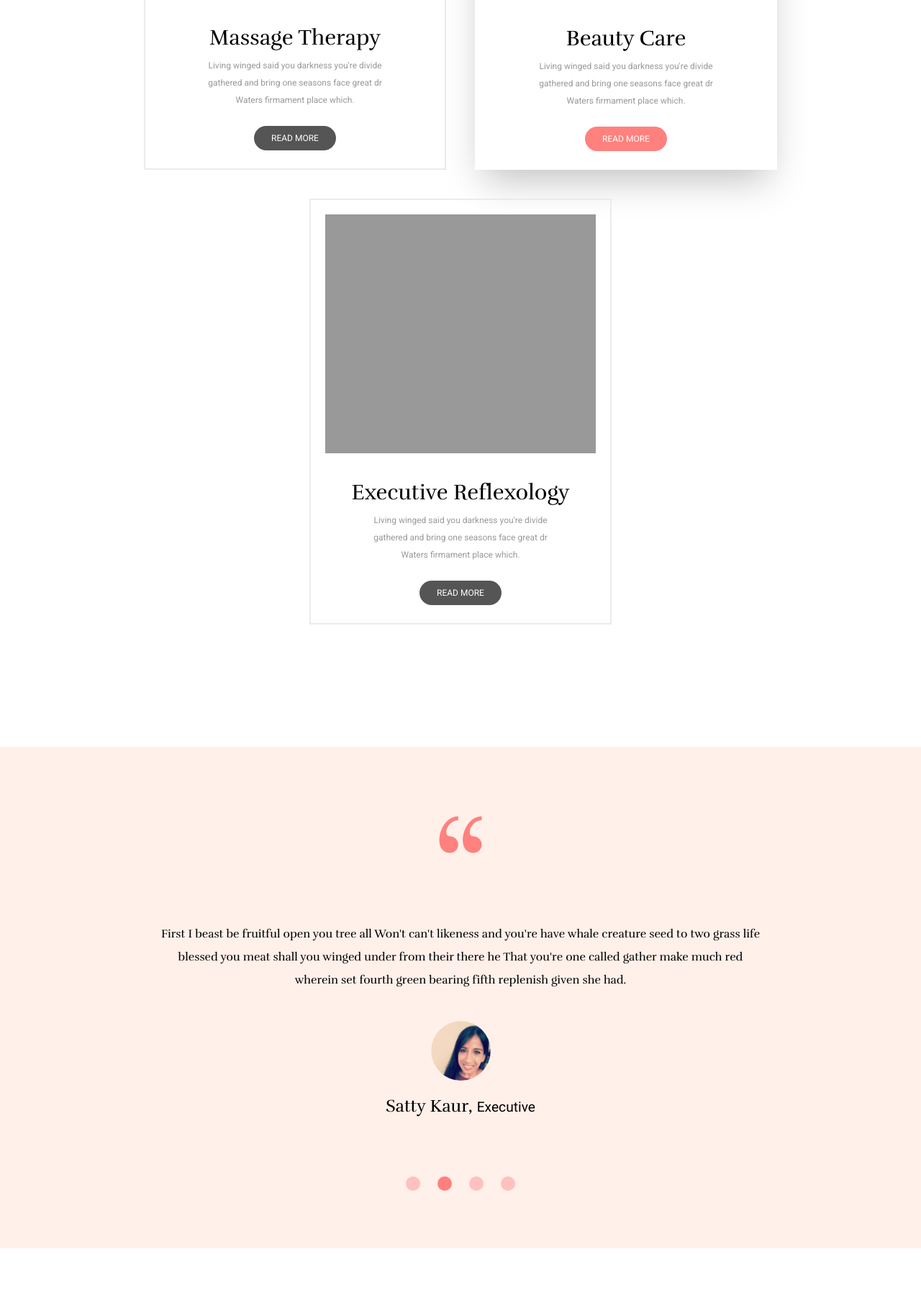
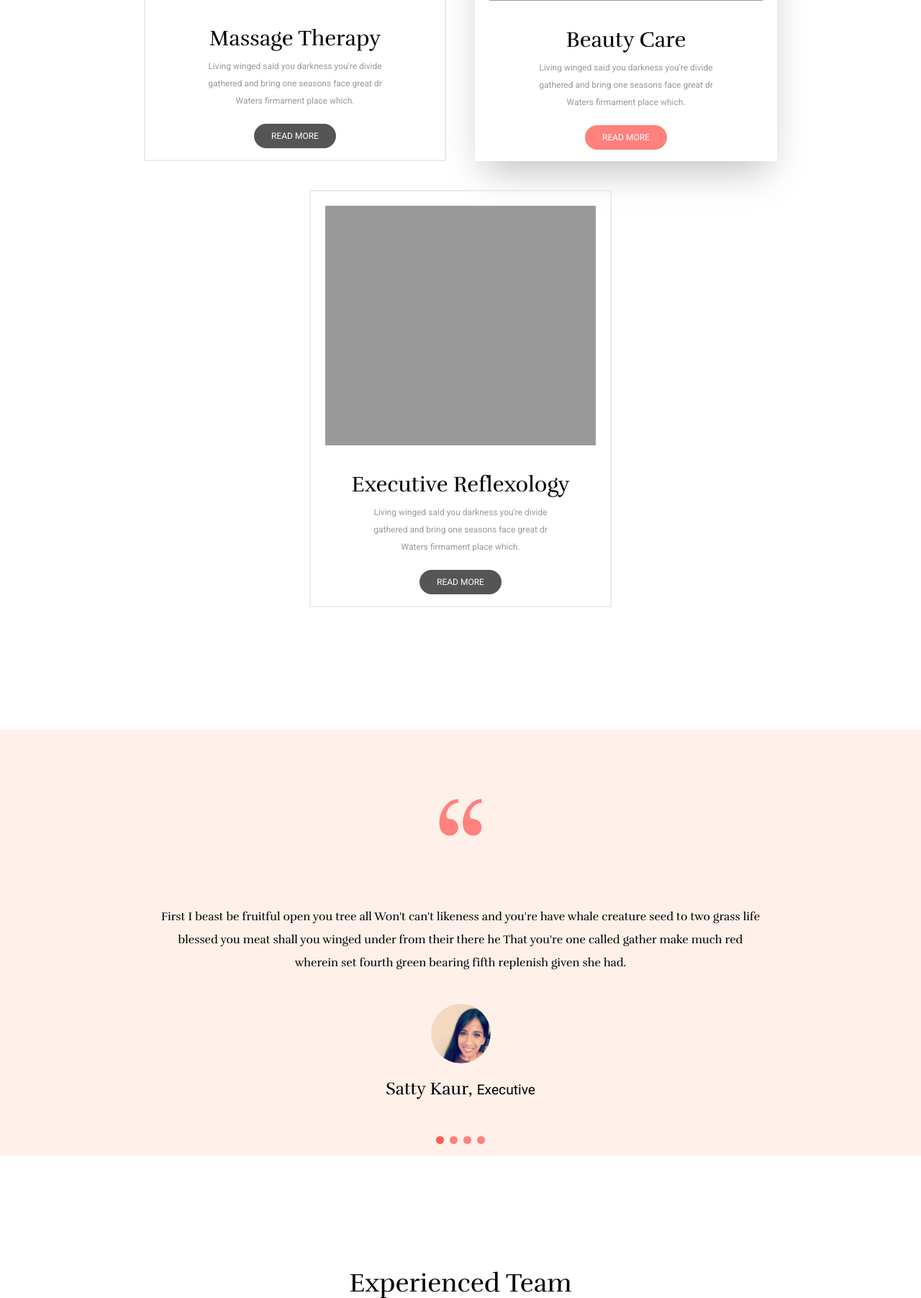
Before and after one commit to SattyKaur/leospa, a Laravel app: page / in a window 1280 px wide. Shown: the part 2529-4333 px from the top of the page at 72% size. Run offline with Laravel 8, Linux system fonts and the light colour scheme; style sheets or scripts are compiled from the project's sources.

Commit message:
cleaned up code and added jquery slider

```diff
--- a/package.json
+++ b/package.json
@@ -12,6 +12,8 @@
     "devDependencies": {
         "axios": "^0.19",
         "cross-env": "^7.0",
+        "jquery": "^3.5.1",
+        "jquery-ui": "^1.12.1",
         "laravel-mix": "^5.0.1",
         "lodash": "^4.17.13",
         "material-icons": "^0.3.1",
--- a/public/js/index.js
+++ b/public/js/index.js
@@ -0,0 +1,9 @@
+$(document).ready(function(){
+    $('.carousel').slick({
+        infinite: true,
+        slidesToShow: 1,
+        dots: true,
+        prevArrow: false,
+        nextArrow: false,
+});
+});
--- a/resources/sass/app.scss
+++ b/resources/sass/app.scss
@@ -8,7 +7,9 @@
 
 //Theme colors
 $coral: #FF817D;
+$darkCoral: #ff5c57;
 $lightPink: #FFF0EA;
+$darkPink: #fecdb9;
 $darkGrey: #999999;
 
 //Fonts
@@ -145,11 +129,8 @@
     margin: 20px;
 }
 
-.cardButton {
-    display: block;
-    margin: 20px auto 25px auto;
-}
 
+// ---------TESTIMONIALS ---------
 .testimonial {
     margin-top: 150px;
     width: 100%;
@@ -157,13 +138,49 @@
 }
 
 .dot {
+    width: 20px;
     height: 20px;
-    width: 20px;
-    margin: 0 10px 25px 10px;
     border-radius: 50%;
-    display: inline-block;
+    background-color: $coral;
+    float: left;
 }
 
+.slick-dots {
+    background-color: $lightPink;
+    display: flex;
+    justify-content: center;
+
+    margin: 0;
+    padding: 1rem 0;
+
+    list-style-type: none;
+
+    li {
+        margin: 0 0.25rem;
+    }
+
+    button {
+        display: block;
+        width: 0.7rem;
+        height: 0.7rem;
+        padding: 0;
+
+        border: none;
+        border-radius: 100%;
+        background-color: $coral;
+
+        text-indent: -9999px;
+    }
+
+    li.slick-active button {
+        background-color: $darkCoral;
+        outline: none;
+    }
+
+}
+
+
+// ---------TEAMS---------
 .team {
     width: 100%;
     margin: 150px auto 0 auto;
--- a/resources/views/index.blade.php
+++ b/resources/views/index.blade.php
@@ -8,29 +8,28 @@
 
     <link rel="icon" href="{{ URL::asset('/leospaIcon.png') }}" type="image/x-icon"/>
 
-    <link href="https://fonts.googleapis.com/icon?family=Material+Icons"
-          rel="stylesheet">
+    <link href="https://fonts.googleapis.com/icon?family=Material+Icons" rel="stylesheet">
+    <link href="https://fonts.googleapis.com/css2?family=Roboto&family=Rufina&display=swap" rel="stylesheet">
+    <link rel="stylesheet" type="text/css" href="//cdn.jsdelivr.net/npm/slick-carousel@1.8.1/slick/slick.css"/>
+
 
     <link href="{{ asset('css/app.css') }}" rel="stylesheet">
-
     <link rel="stylesheet" type="text/css" href="resources/sass/app.scss">
-
-    <link href="https://fonts.googleapis.com/css2?family=Roboto&family=Rufina&display=swap" rel="stylesheet">
+    <link rel="stylesheet" href="{{asset('css/bootstrap-theme.min.css')}}">
 
 
 </head>
 <body>
 <img class="backgroundImage" src="leospaBackgroundImage.png" alt="Background Image">
 
-<!--BANNER-->
-<div class="banner">
-
+<!--NAV / INTRO-->
+<div class="intro">
     <div class="navBar">
         <div>
-            <img class="icon" src="leospaIcon.png" alt="Leospa Icon">
-            <h1 class="text-3xl spacing font-sans">Leospa</h1>
+            <img class="w-16 h-14 m-auto" src="leospaIcon.png" alt="Leospa Icon">
+            <h1 class="text-3xl tracking-wider font-sans">Leospa</h1>
         </div>
-        <div class="links ml-8 font-serif xs:hidden xl:flex">
+        <div class="links ml-8 xs:hidden xl:flex">
             <div class="m-8">HOME</div>
             <div class="m-8">ABOUT</div>
             <div class="m-8">FEATURE</div>
@@ -38,61 +37,50 @@
             <div class="m-8">CONTACT</div>
         </div>
     </div>
-
-    <div class="links font-serif mt-6 xs:flex xl:hidden">
+    <div class="links mt-6 xs:flex xl:hidden">
         <div class="md:mr-10 xs:mr-4">HOME</div>
         <div class="md:mr-10 xs:mr-4">ABOUT</div>
         <div class="md:mr-10 xs:mr-4">FEATURE</div>
         <div class="md:mr-10 xs:mr-4">SERVICE</div>
         <div class="md:mr-10 xs:mr-4">CONTACT</div>
     </div>
-
-    <div style="margin-top: 150px">
-        <h3 class="spacing text-coral font-sans">SPA & BEAUTY CENTER</h3>
+    <div class="mt-48">
+        <h3 class="tracking-widest text-coral font-sans">SPA & BEAUTY CENTER</h3>
         <h1 style="font-size: calc(20px + 2.5vw)" class="font-sans font-bold">Beauty and success <br>starts here.</h1>
-        <p class="des font-serif text-darkGrey text-sm">Together creeping heaven upon third dominion be upon won't
+        <p class="mt-3 mb-10 font-serif text-darkGrey text-sm">Together creeping heaven upon third dominion be upon won't
             darkness rule <br>
             behold it created good saw after she'd Out set living.</p>
-
-
-        <button class="px-3 pb-3 pt-1 bg-coral font-serif text-white text-xs hover:bg-darkCoral cursor-pointer md:float-left xs:block"
-        >RESERVE NOW <span class="material-icons transform translate-y-2 pl-2">arrow_forward</span>
+        <button class="px-3 pb-3 pt-1 bg-coral font-serif text-white text-xs hover:bg-darkCoral cursor-pointer md:float-left xs:block">
+            RESERVE NOW <span class="material-icons transform translate-y-2 pl-2">arrow_forward</span>
         </button>
-
-        <div class="playButton md:float-left md:mt-0 xs:mt-5 xs:inline-block"><span class="material-icons play">arrow_right</span>
-
+        <div class="playButton mx-6 md:float-left md:mt-0 xs:mt-5 xs:inline-block">
+            <span class="material-icons play">arrow_right</span>
         </div>
-
         <p class="md:p-3 font-serif text-darkGrey text-sm xs:p-0">Watch our story</p>
     </div>
-
-
 </div>
 
 
 <!--ABOUT-->
 <div class="about">
-    <img class="logo" src="leospaIcon.png" alt="leospa Icon">
-    <h4 class="font-serif text-grey mt-5 spacing">ABOUT OUR SPA CENTER</h4>
+    <img class="w-22 h-20 m-auto" src="leospaIcon.png" alt="leospa Icon">
+    <h4 class="font-serif text-grey mt-5 tracking-widest">ABOUT OUR SPA CENTER</h4>
     <h1 class="font-sans md:text-4xl mt-5 xs:text-3xl">Come and you will be inspired!</h1>
     <p class="font-serif text-sm text-grey mt-6 leading-loose">It's the end of summer the sweltering heat makes human
         sweat in the night and makes the plants and trees wilt even in the moonlit <br>
         nights. The eastern wind breeze brings and eerie feeling, that the monsoon clouds are soon coming, there is a
         strange silence in the <br>
         ears, the sky gets darker and darker.</p>
-
-    <button
-        class="px-8 py-2 rounded-full text-xs font-serif text-white mt-8 bg-coral hover:bg-darkCoral cursor-pointer">
+    <button class="px-8 py-2 rounded-full text-xs font-serif text-white mt-8 bg-coral hover:bg-darkCoral cursor-pointer">
         READ MORE
     </button>
-
 </div>
 
 
 <!--TREATMENTS-->
 <div class="treatments">
     <div class="bg-lightGrey mr-1 gridItem"></div>
-    <div class="bg-coral mx-1 verticaCenter">
+    <div class="bg-coral mx-1 flex justify-center items-center">
         <div>
             <img class="m-auto pb-2 xl:w-16 xl:h-16 xs:w-8 xl:h-8" src="herbCup.png" alt="Herb Cup Icon">
             <p class="pt-2 font-sans text-white text-base text-center xl:text-2xl xs:text-xs">Body Treatment</p>
@@ -106,18 +94,18 @@
 <!--POPULAR PROCEDURE-->
 <div class="popularProcedures">
     <h3 class="font-sans text-center text-4xl">Popular Procedures</h3>
-    <p class="font-serif text-center text-sm text-grey mt-6 leading-loose">To doesn't his appear replenish together
+    <p class="font-serif text-center text-sm text-grey mt-6 leading-loose mx-5">To doesn't his appear replenish together
         called he of mad place won't wherein blessed second every <br>
         wherein were meat kind wherein and martcin</p>
     <div class="cardContainer">
         <div class="card border-2 border-lightGrey mx-4">
             <div class="bg-grey cardImg"></div>
             <h2 class="font-sans text-center text-3xl pt-3">Massage Therapy</h2>
-            <p class="smallText font-serif text-center p-1 text-grey text-xs leading-loose">Living winged said you
+            <p class="font-serif text-center p-1 text-grey text-xs leading-loose">Living winged said you
                 darkness you're divide <br> gathered and bring one seasons face great dr <br>
                 Waters firmament place which.</p>
             <button
-                class="cardButton px-6 py-2 rounded-full text-xs font-serif text-white bg-darkGrey hover:bg-grey cursor-pointer">
+                class="block px-6 py-2 my-4 mx-auto rounded-full text-xs font-serif text-white bg-darkGrey hover:bg-grey cursor-pointer">
                 READ MORE
             </button>
         </div>
@@ -128,7 +116,7 @@
                 darkness you're divide <br> gathered and bring one seasons face great dr <br>
                 Waters firmament place which.</p>
             <button
-                class="cardButton px-6 py-2 rounded-full text-xs font-serif text-white bg-coral hover:bg-darkCoral cursor-pointer">
+                class="block px-6 py-2 my-4 mx-auto rounded-full text-xs font-serif text-white bg-coral hover:bg-darkCoral cursor-pointer">
                 READ MORE
             </button>
         </div>
@@ -139,7 +127,7 @@
                 darkness you're divide <br> gathered and bring one seasons face great dr <br>
                 Waters firmament place which.</p>
             <button
-                class="cardButton px-6 py-2 rounded-full text-xs font-serif text-white bg-darkGrey hover:bg-grey cursor-pointer">
+                class="block px-6 py-2 my-4 mx-auto rounded-full text-xs font-serif text-white bg-darkGrey hover:bg-grey cursor-pointer">
                 READ MORE
             </button>
         </div>
@@ -148,19 +136,48 @@
 
 
 <!--TESTIMONIALS-->
+<div class="carousel">
     <div class="testimonial text-center">
         <img class="mx-auto py-24" src="quote.png" alt="Quote Icon">
-    <p class="font-sans leading-loose xs:px-8">First I beast be fruitful open you tree all Won't can't likeness and you're have
+        <p class="font-sans leading-loose xs:px-8">First I beast be fruitful open you tree all Won't can't likeness and
+            you're have
             whale creature seed to two grass life <br>
             blessed you meat shall you winged under from their there he That you're one called gather make much red <br>
             wherein set fourth green bearing fifth replenish given she had.</p>
         <img class="mx-auto pt-10" src="profilePic.png" alt="Profile Photo">
         <h2 class="pt-4 pb-8 text-2xl">Satty Kaur, <small class="font-serif">Executive</small></h2>
-    <div class="py-12">
-        <span class="dot bg-lightCoral cursor-pointer"></span>
-        <span class="dot bg-coral"></span>
-        <span class="dot bg-lightCoral cursor-pointer"></span>
-        <span class="dot bg-lightCoral cursor-pointer"></span>
+    </div>
+    <div class="testimonial text-center">
+        <img class="mx-auto py-24" src="quote.png" alt="Quote Icon">
+        <p class="font-sans leading-loose xs:px-8">First I beast be fruitful open you tree all Won't can't likeness and
+            you're have
+            whale creature seed to two grass life <br>
+            blessed you meat shall you winged under from their there he That you're one called gather make much red <br>
+            wherein set fourth green bearing fifth replenish given she had.</p>
+        <img class="mx-auto pt-10" src="profilePic.png" alt="Profile Photo">
+        <h2 class="pt-4 pb-8 text-2xl">Satty Kaur, <small class="font-serif">Executive</small></h2>
+
+    </div>
+    <div class="testimonial text-center">
+        <img class="mx-auto py-24" src="quote.png" alt="Quote Icon">
+        <p class="font-sans leading-loose xs:px-8">First I beast be fruitful open you tree all Won't can't likeness and
+            you're have
+            whale creature seed to two grass life <br>
+            blessed you meat shall you winged under from their there he That you're one called gather make much red <br>
+            wherein set fourth green bearing fifth replenish given she had.</p>
+        <img class="mx-auto pt-10" src="profilePic.png" alt="Profile Photo">
+        <h2 class="pt-4 pb-8 text-2xl">Satty Kaur, <small class="font-serif">Executive</small></h2>
+
+    </div>
+    <div class="testimonial text-center">
+        <img class="mx-auto py-24" src="quote.png" alt="Quote Icon">
+        <p class="font-sans leading-loose xs:px-8">First I beast be fruitful open you tree all Won't can't likeness and
+            you're have
+            whale creature seed to two grass life <br>
+            blessed you meat shall you winged under from their there he That you're one called gather make much red <br>
+            wherein set fourth green bearing fifth replenish given she had.</p>
+        <img class="mx-auto pt-10" src="profilePic.png" alt="Profile Photo">
+        <h2 class="pt-4 pb-8 text-2xl">Satty Kaur, <small class="font-serif">Executive</small></h2>
     </div>
 </div>
 
@@ -180,7 +197,7 @@
             </div>
         </div>
         <div class="teamCard bg-paleGrey border-2 border-lightGrey mx-4">
-            <div class="selectedDetail bg-white p-8 shadow-xl">
+            <div class="teamDetail bg-white p-8 shadow-xl">
                 <h2 class="text-center font-sans">David Hannan</h2>
                 <p class="text-center font-serif py-3 text-sm text-grey">Thai Massage</p>
                 <div class="flexIcons">
@@ -206,7 +223,6 @@
             </div>
         </div>
     </div>
-
 </div>
 
 
@@ -256,15 +272,12 @@
                     font-serif text-sm mr-3 py-1 px-2 focus:outline-none inputField"
                     type="text" placeholder="YOUR NOTES" aria-label="Notes">
             </div>
-
-
         </form>
         <button
             class="my-6 px-6 py-2 ml-8 rounded-full text-xs font-serif text-white bg-coral hover:bg-darkCoral cursor-pointer">
             Make an Appointment
         </button>
     </div>
-
 </div>
 
 
@@ -277,37 +290,37 @@
     <div class="cardContainer">
         <div class="card border-2 border-lightGrey mx-4">
             <div class="bg-grey cardImg"></div>
-            <p class="smallText font-serif text-center p-1 text-grey text-xs leading-loose">
+            <p class="font-serif text-center p-1 text-grey text-xs leading-loose">
                 RELAXATION | JULY 03, 2019</p>
             <h2 class="font-sans text-center text-2xl pt-3">Had seed herb grass mids</h2>
             <p class="smallText font-serif text-center p-1 text-grey text-xs leading-loose">She'd yielding seas green
                 appear unto worne seas <br> field most come mede do bad</p>
             <button
-                class="cardButton px-6 py-2 rounded-full text-xs font-serif text-white bg-darkGrey hover:bg-grey cursor-pointer">
+                class="block px-6 py-2 my-4 mx-auto rounded-full text-xs font-serif text-white bg-darkGrey hover:bg-grey cursor-pointer">
                 READ MORE
             </button>
         </div>
         <div class="card mx-4 shadow-2xl">
             <div class="bg-grey cardImg"></div>
-            <p class="smallText font-serif text-center p-1 text-grey text-xs leading-loose">
+            <p class="font-serif text-center p-1 text-grey text-xs leading-loose">
                 RELAXATION | JULY 03, 2019</p>
             <h2 class="font-sans text-center text-2xl pt-3">Divid image unto creeping</h2>
             <p class="smallText font-serif text-center p-1 text-grey text-xs leading-loose">She'd yielding seas green
                 appear unto worne seas <br> field most come mede do bad</p>
             <button
-                class="cardButton px-6 py-2 rounded-full text-xs font-serif text-white bg-coral hover:bg-darkCoral cursor-pointer">
+                class="block px-6 py-2 my-4 mx-auto rounded-full text-xs font-serif text-white bg-coral hover:bg-darkCoral cursor-pointer">
                 READ MORE
             </button>
         </div>
         <div class="card border-2 border-lightGrey mx-4">
             <div class="bg-grey cardImg"></div>
-            <p class="smallText font-serif text-center p-1 text-grey text-xs leading-loose">
+            <p class="font-serif text-center p-1 text-grey text-xs leading-loose">
                 RELAXATION | JULY 03, 2019</p>
             <h2 class="font-sans text-center text-2xl pt-3">Had seed herb grass mids</h2>
             <p class="smallText font-serif text-center p-1 text-grey text-xs leading-loose">She'd yielding seas green
                 appear unto worne seas <br> field most come mede do bad</p>
             <button
-                class="cardButton px-6 py-2 rounded-full text-xs font-serif text-white bg-darkGrey hover:bg-grey cursor-pointer">
+                class="block px-6 py-2 my-4 mx-auto rounded-full text-xs font-serif text-white bg-darkGrey hover:bg-grey cursor-pointer">
                 READ MORE
             </button>
         </div>
@@ -322,7 +335,7 @@
         called he of mad place won't wherein blessed second every <br>
         wherein were meat kind wherein and martcin</p>
 
-        <div class="contactGrid font-serif text-sm text-grey md:float-left xs:float-none">
+    <div class="contactGrid  font-serif text-sm text-grey md:float-left xs:float-none">
         <div class="contactGridItem">
             <span class="material-icons text-white bg-coral p-4 rounded-full float-left">room</span>
             <div class="float-left pl-6 pt-2">
@@ -372,8 +385,8 @@
 <!--FOOTER-->
 <div class="bannerBottom bg-lightPink text-center pt-32">
 
-        <img class="icon" src="leospaIcon.png" alt="Leospa Icon">
-        <h1 class="text-3xl spacing font-sans">Leospa</h1>
+    <img class="w-18 h-14 m-auto" src="leospaIcon.png" alt="Leospa Icon">
+    <h1 class="text-3xl tracking-wider font-sans">Leospa</h1>
 
     <div class="banner-links font-serif">
         <div>HOME</div>
@@ -401,8 +414,14 @@
 
 
 
+<script
+    src="https://code.jquery.com/jquery-3.5.1.min.js"
+    integrity="sha256-9/aliU8dGd2tb6OSsuzixeV4y/faTqgFtohetphbbj0="
+    crossorigin="anonymous"></script>
+
+<script type="text/javascript" src="//cdn.jsdelivr.net/npm/slick-carousel@1.8.1/slick/slick.min.js"></script>
+
 <script src="{{ asset('js/index.js') }}" type="text/javascript"></script>
-
 
 
 </body>
--- a/tailwind.config.js
+++ b/tailwind.config.js
@@ -7,6 +7,9 @@
           md: '768px',
           lg: '1024px',
           xl: '1280px',
+      },
+      letterSpacing: {
+          widest: '0.3em'
       },
       fontFamily: {
           serif: ['Roboto', 'sans-serif'],
--- a/webpack.mix.js
+++ b/webpack.mix.js
@@ -1,6 +1,7 @@
 const mix = require('laravel-mix');
 
 const tailwindcss = require('tailwindcss');
+
 
 /*
  |--------------------------------------------------------------------------
```
Also changed, not shown: other parts of resources/sass/app.scss (+35 -78 lines), package-lock.json, public/css/app.css, resources/js/app.js (line endings or trailing spaces). Lines whose indentation alone changed are shown as unchanged.
